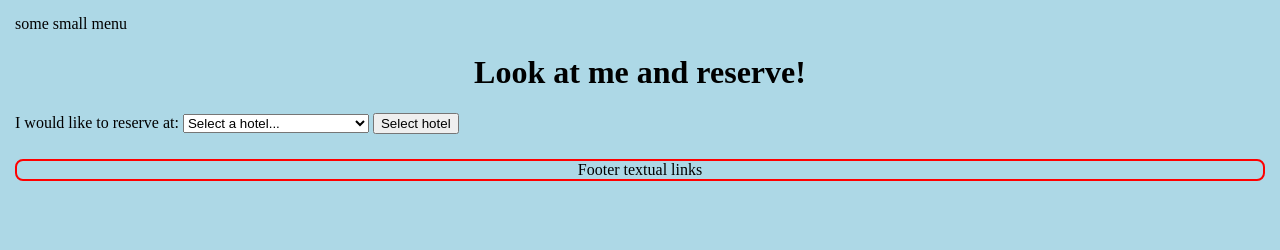
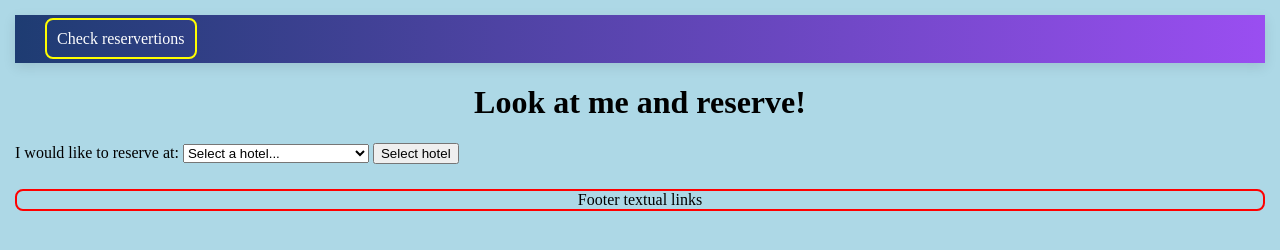
Before and after one commit to yaroslavdomb/DevOps_project3, a plain HTML site: page frontend-repo/HTML/index.html in a window 1280 px wide. Drawn offline with Linux system fonts and the light colour scheme.

Commit message:
FR - add connection between pages

```diff
--- a/frontend-repo/CSS/index.css
+++ b/frontend-repo/CSS/index.css
@@ -26,6 +26,31 @@
 
 .is-hidden {
     display: none !important;
+}
+
+header {
+    background: linear-gradient(90deg, #1e3c72 0%, #9a4ef1 100%);
+    padding: 15px 30px;
+    box-shadow: 0 4px 12px rgba(0, 0, 0, 0.1);
+}
+
+header nav {
+  display: flex;
+  gap: 20px;
+}
+
+header a {
+  color: #ffffff;
+  text-decoration: none;
+  font-weight: 500;
+  transition: opacity 0.3s ease;
+  border: 2px solid yellow;
+  border-radius: 8px;
+  padding: 10px;
+}
+
+header a:hover {
+  opacity: 0.8;
 }
 
 body {
--- a/frontend-repo/CSS/search.css
+++ b/frontend-repo/CSS/search.css
@@ -1,3 +1,28 @@
+header {
+    background: linear-gradient(90deg, #1e3c72 0%, #9a4ef1 100%);
+    padding: 15px 30px;
+    box-shadow: 0 4px 12px rgba(0, 0, 0, 0.1);
+}
+
+header nav {
+  display: flex;
+  gap: 20px;
+}
+
+header a {
+  color: #ffffff;
+  text-decoration: none;
+  font-weight: 500;
+  transition: opacity 0.3s ease;
+  border: 2px solid yellow;
+  border-radius: 8px;
+  padding: 10px;
+}
+
+header a:hover {
+  opacity: 0.8;
+}
+
 body {
     background-color: lightblue;
     margin: 0;
--- a/frontend-repo/HTML/index.html
+++ b/frontend-repo/HTML/index.html
@@ -8,7 +8,9 @@
         <script src="../JS/index.js" type="module" defer></script>
     </head>
     <body>
-        <header>some small menu</header>
+        <header>
+            <a href = "search.html">Check reservertions</a>
+        </header>
 
         <main>
             <h1 class="txt-center">Look at me and reserve!</h1>
```
Also changed, not shown: frontend-repo/HTML/search.html (+3 -1 lines).
